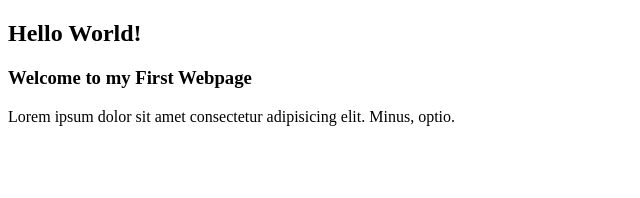
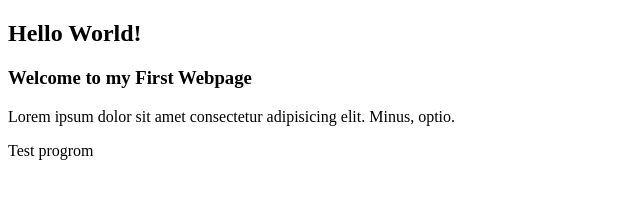
Before and after one commit to mkbangla/myFirstWebpage, a plain HTML site: page index.html in a window 1280 px wide. Shown: the whole page, without its empty margins (0-640 px from the left). Drawn offline with Linux system fonts and the light colour scheme.

Commit message:
Update index.html

```diff
--- a/index.html
+++ b/index.html
@@ -10,5 +10,6 @@
     <h2>Hello World!</h2>
     <h3>Welcome to my First Webpage</h3>
     <p>Lorem ipsum dolor sit amet consectetur adipisicing elit. Minus, optio.</p>
+    <span> Test progrom <span>
 </body>
 </html>
```
